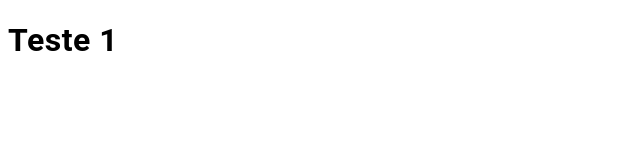
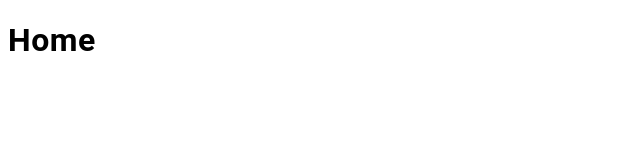
Before and after one commit to clark25/clark25.github.io, a plain HTML site: page index.html in a window 1280 px wide. Shown: the full height of the page, 0-640 px from the left. Drawn offline with Linux system fonts and the light colour scheme.

Commit message:
finalizacao

```diff
--- a/index.html
+++ b/index.html
@@ -5,14 +5,14 @@
   <meta http-equiv="X-UA-Compatible" content="IE=edge">
   <meta name="viewport" content="width=device-width, initial-scale=1.0">
   <link rel="stylesheet" href="css/global.css">
-  <title>Portfólio Modelo 1</title>
+  <title>Jonatas Portfólios</title>
 </head>
 <body>
   <header>
 
   </header>
   <main>
-    <h1>Teste 1</h1>
+    <h1>Home</h1>
   </main>
   <footer>
 
```
